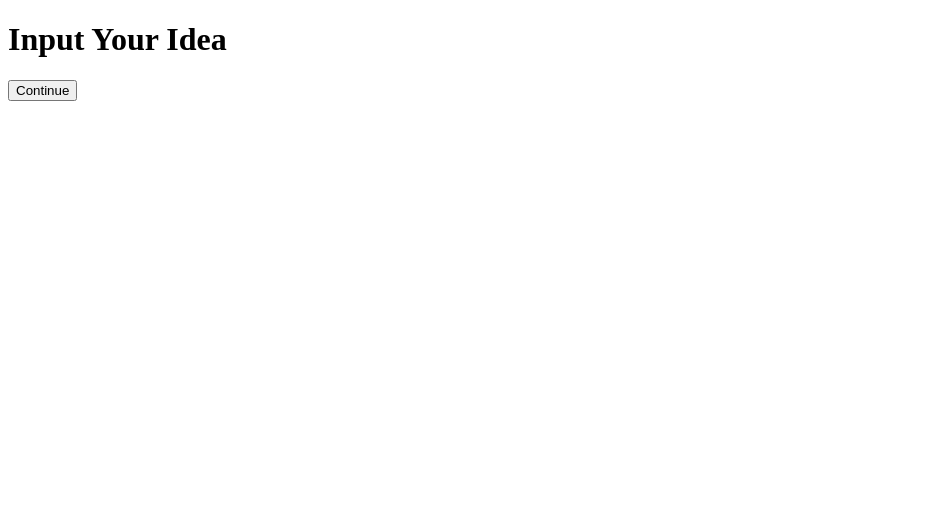
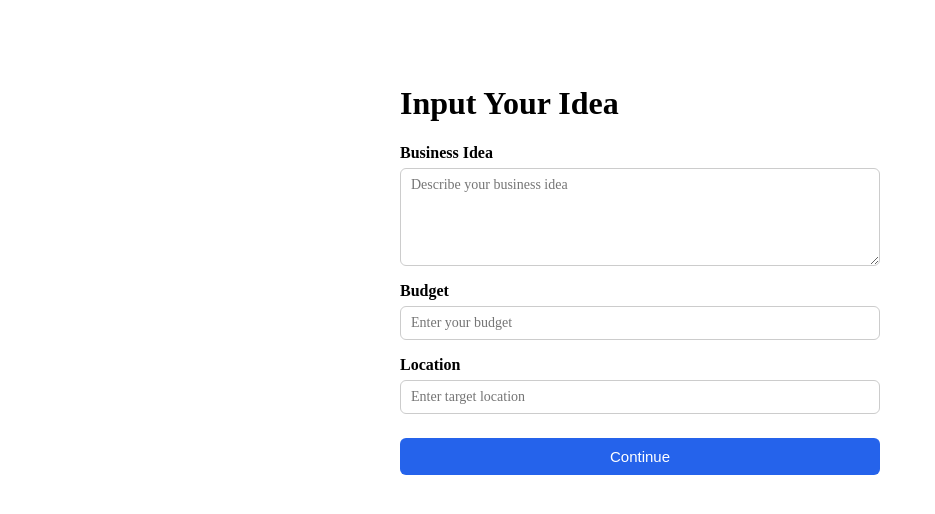
Before and after one commit to Hala-Alkeddeh/market-entry-assistant, a React (Vite) app: page /input in a window 1280 px wide. Shown: the top 514 px of the page, without its empty margins (0-935 px from the left). Built offline with nearby package versions, Linux system fonts and the light colour scheme.

Commit message:
Improve input form structure and add CSS styling

```diff
--- /dev/null
+++ b/src/pages/Input.css
@@ -0,0 +1,51 @@
+.input-page {
+  max-width: 480px;
+  margin: 40px auto;
+  padding: 24px;
+}
+
+.input-form {
+  display: flex;
+  flex-direction: column;
+  gap: 16px;
+  margin-top: 16px;
+}
+
+.form-group {
+  display: flex;
+  flex-direction: column;
+  gap: 6px;
+}
+
+.form-group label {
+  font-weight: 600;
+}
+
+.form-group input,
+.form-group textarea {
+  padding: 8px 10px;
+  font-size: 14px;
+  border: 1px solid #ccc;
+  border-radius: 6px;
+  font-family: inherit;
+}
+
+.form-group textarea {
+  min-height: 80px;
+  resize: vertical;
+}
+
+.input-form button {
+  margin-top: 8px;
+  padding: 10px 16px;
+  font-size: 15px;
+  border: none;
+  border-radius: 6px;
+  background-color: #2563eb;
+  color: #fff;
+  cursor: pointer;
+}
+
+.input-form button:hover {
+  background-color: #1d4ed8;
+}
--- a/src/pages/Input.jsx
+++ b/src/pages/Input.jsx
@@ -1,15 +1,55 @@
+import { useState } from "react";
 import { useNavigate } from "react-router-dom";
+import "./Input.css";
 
 export default function Input() {
   const navigate = useNavigate();
 
+  const [businessIdea, setBusinessIdea] = useState("");
+  const [budget, setBudget] = useState("");
+  const [location, setLocation] = useState("");
+
   return (
-    <div>
+    <div className="input-page">
       <h1>Input Your Idea</h1>
 
-      <button onClick={() => navigate("/analysis")}>
-        Continue
-      </button>
+      <form className="input-form" onSubmit={(e) => e.preventDefault()}>
+        <div className="form-group">
+          <label htmlFor="businessIdea">Business Idea</label>
+          <textarea
+            id="businessIdea"
+            placeholder="Describe your business idea"
+            value={businessIdea}
+            onChange={(e) => setBusinessIdea(e.target.value)}
+          />
+        </div>
+
+        <div className="form-group">
+          <label htmlFor="budget">Budget</label>
+          <input
+            id="budget"
+            type="number"
+            placeholder="Enter your budget"
+            value={budget}
+            onChange={(e) => setBudget(e.target.value)}
+          />
+        </div>
+
+        <div className="form-group">
+          <label htmlFor="location">Location</label>
+          <input
+            id="location"
+            type="text"
+            placeholder="Enter target location"
+            value={location}
+            onChange={(e) => setLocation(e.target.value)}
+          />
+        </div>
+
+        <button type="button" onClick={() => navigate("/analysis")}>
+          Continue
+        </button>
+      </form>
     </div>
   );
 }
```
Also changed, not shown: src/styles/globa.css (added).
